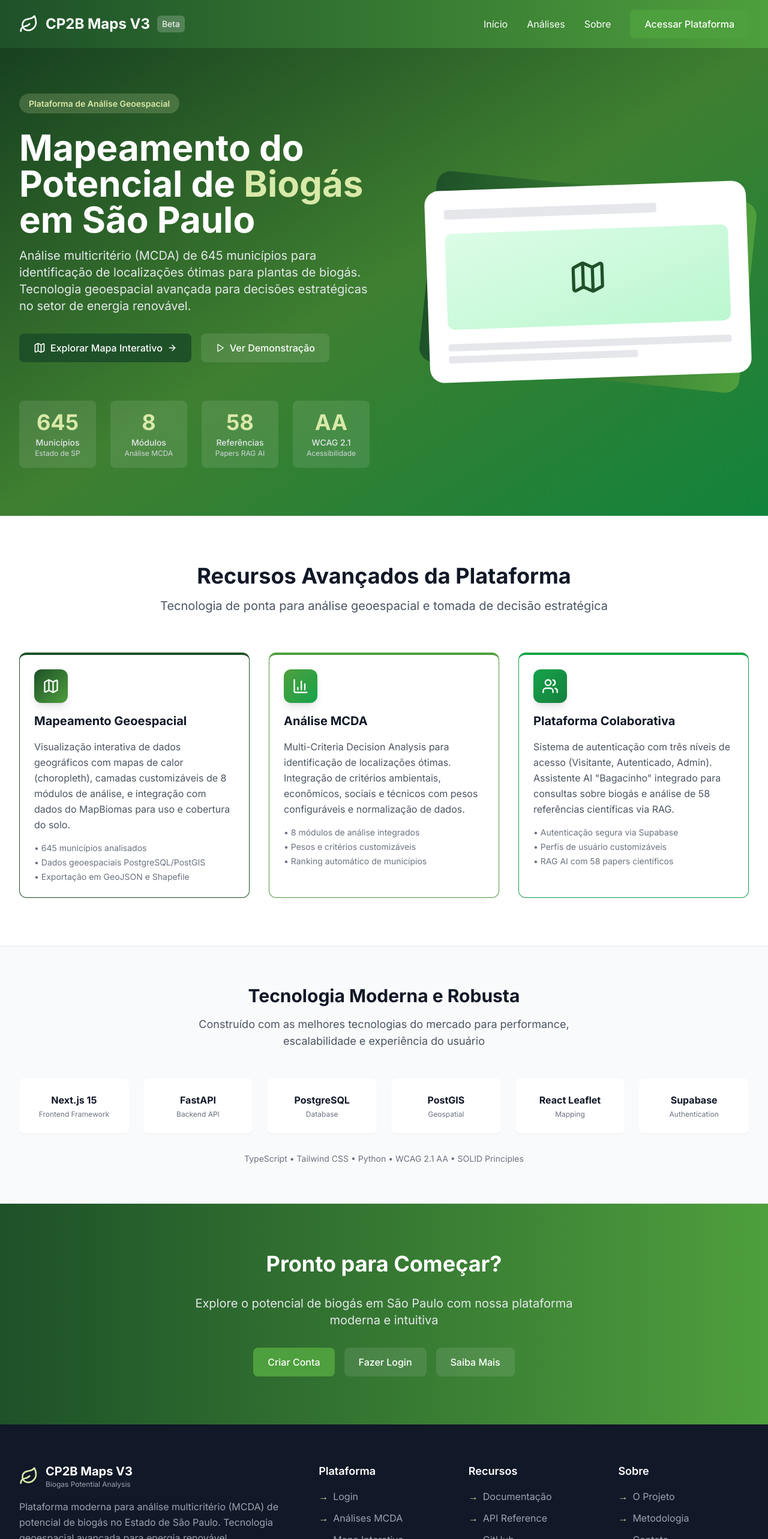
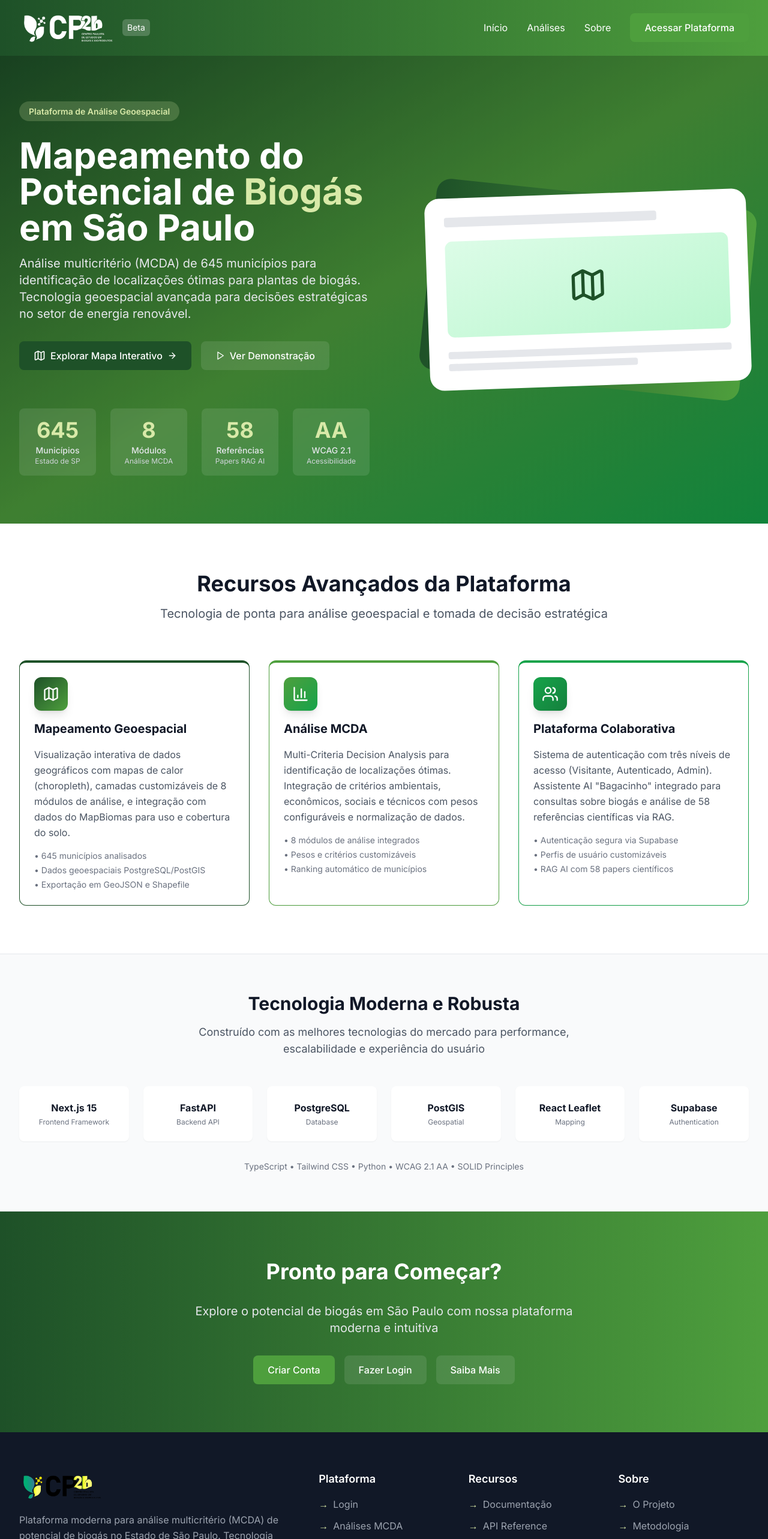
Before and after one commit to aikiesan/NewLook, a Next.js app in the folder cp2b-workspace/NewLook/frontend/: page / in a window 1280 px wide. Shown: the top 2566 px of the page at 60% size. Built offline with nearby package versions, Linux system fonts and the light colour scheme; no server answers.

Commit message:
feat(branding): Add CP2B logo to home page header and footer

```diff
--- a/cp2b-workspace/NewLook/frontend/src/app/page.tsx
+++ b/cp2b-workspace/NewLook/frontend/src/app/page.tsx
@@ -1,7 +1,8 @@
 'use client'
 
 import { useState } from 'react'
-import { Leaf, BarChart3, Map, Users, ArrowRight, Play, LogOut } from 'lucide-react'
+import Image from 'next/image'
+import { BarChart3, Map, Users, ArrowRight, Play, LogOut } from 'lucide-react'
 import Link from 'next/link'
 import { useAuth } from '@/contexts/AuthContext'
 import { useRouter } from 'next/navigation'
@@ -34,8 +35,14 @@ export default function HomePage() {
         <div className="max-w-7xl mx-auto px-4 sm:px-6 lg:px-8">
           <div className="flex justify-between items-center py-4">
             <div className="flex items-center space-x-3">
-              <Leaf className="h-8 w-8 text-white" />
-              <h1 className="text-2xl font-bold text-white">CP2B Maps V3</h1>
+              <Image
+                src="/images/logotipo-full-black.png"
+                alt="CP2B Maps Logo"
+                width={160}
+                height={45}
+                className="brightness-0 invert"
+                priority
+              />
               <span className="bg-white/20 text-white px-2 py-1 rounded-md text-sm">
                 Beta
               </span>
@@ -329,11 +336,13 @@ export default function HomePage() {
             {/* Brand Column */}
             <div className="lg:col-span-2 space-y-4">
               <div className="flex items-center space-x-3">
-                <Leaf className="h-8 w-8 text-cp2b-accent" />
-                <div>
-                  <span className="text-xl font-bold">CP2B Maps V3</span>
-                  <div className="text-xs text-gray-400">Biogas Potential Analysis</div>
-                </div>
+                <Image
+                  src="/images/logotipo-full-black.png"
+                  alt="CP2B Maps Logo"
+                  width={140}
+                  height={40}
+                  className="brightness-200"
+                />
               </div>
               <p className="text-gray-400 max-w-md leading-relaxed">
                 Plataforma moderna para análise multicritério (MCDA) de potencial de biogás
```
